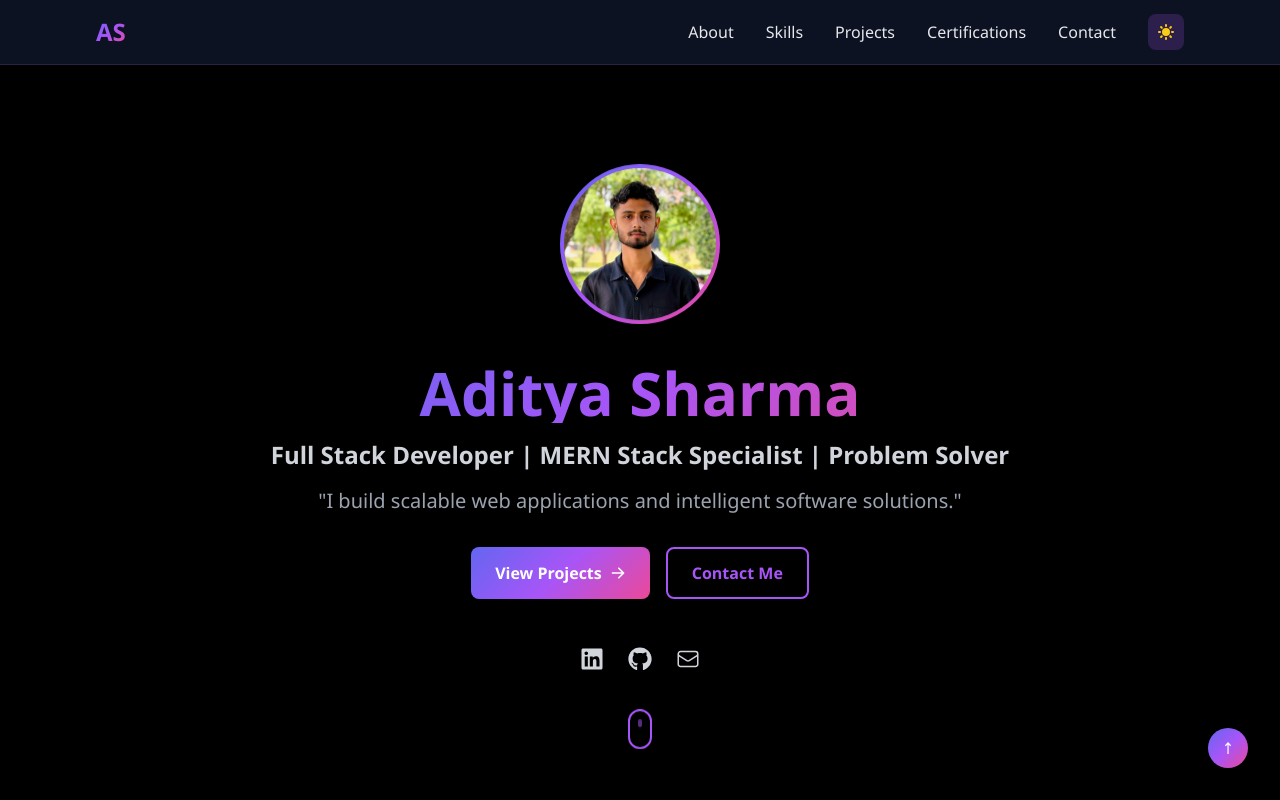
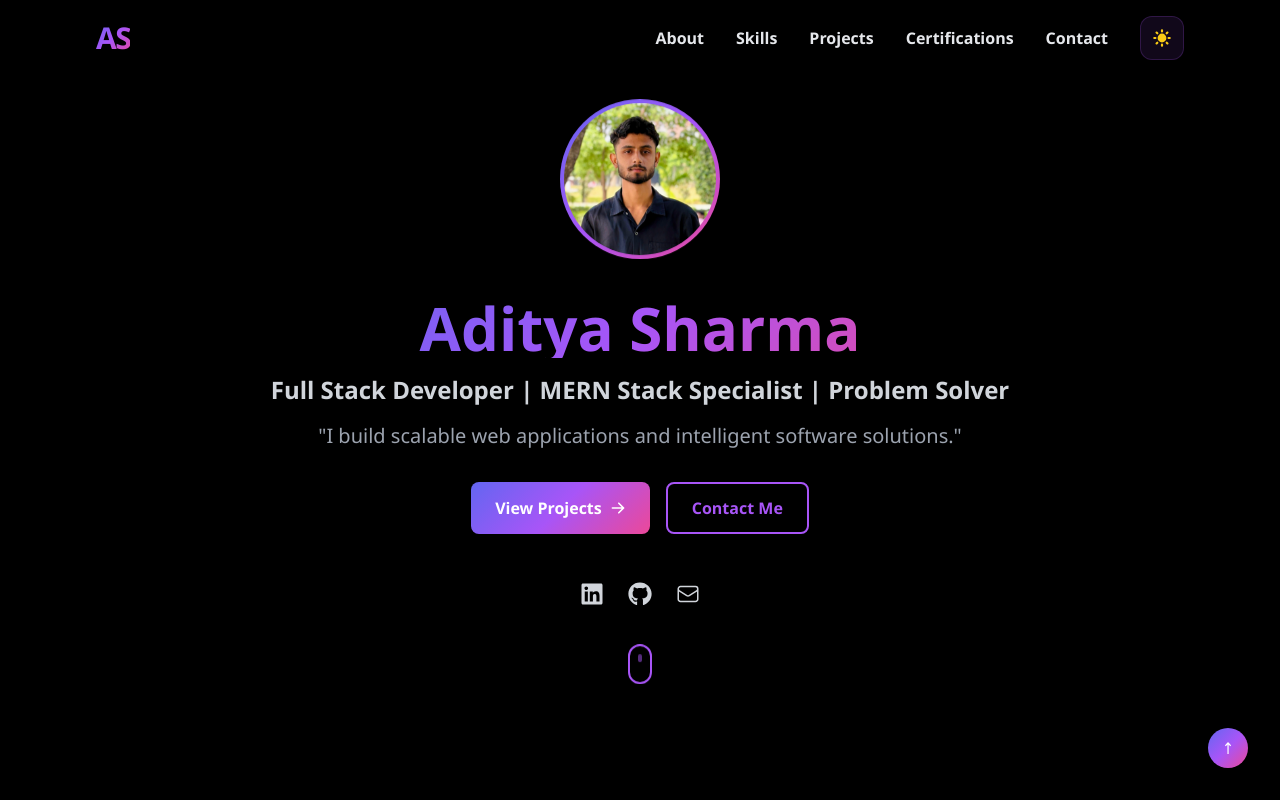
Before and after one commit to Aditya-566/Portfolio-frontend, a React (Vite) app: page / in a window 1280 px wide. Shown: the top 800 px of the page. Built offline with nearby package versions, Linux system fonts and the light colour scheme.

Commit message:
feat: enhance navbar with animations, update contact info, and fix section merging

```diff
--- a/src/components/Navbar.jsx
+++ b/src/components/Navbar.jsx
@@ -1,45 +1,98 @@
-import React, { useState } from 'react'
+import React, { useState, useEffect } from 'react'
 import { HiMenu, HiX, HiMoon, HiSun } from 'react-icons/hi'
+import { motion, AnimatePresence } from 'framer-motion'
 
 const Navbar = ({ isDark, setIsDark }) => {
   const [isOpen, setIsOpen] = useState(false)
+  const [scrolled, setScrolled] = useState(false)
+
+  useEffect(() => {
+    const handleScroll = () => {
+      setScrolled(window.scrollY > 50)
+    }
+    window.addEventListener('scroll', handleScroll)
+    return () => window.removeEventListener('scroll', handleScroll)
+  }, [])
 
   const navLinks = ['About', 'Skills', 'Projects', 'Certifications', 'Contact']
 
   const scrollToSection = (sectionId) => {
     const element = document.getElementById(sectionId.toLowerCase())
-    element?.scrollIntoView({ behavior: 'smooth' })
+    if (element) {
+      const offset = 80; // Navbar height offset
+      const bodyRect = document.body.getBoundingClientRect().top;
+      const elementRect = element.getBoundingClientRect().top;
+      const elementPosition = elementRect - bodyRect;
+      const offsetPosition = elementPosition - offset;
+
+      window.scrollTo({
+        top: offsetPosition,
+        behavior: 'smooth'
+      });
+    }
     setIsOpen(false)
   }
 
+  const navVariants = {
+    hidden: { opacity: 0, y: -20 },
+    visible: (i) => ({
+      opacity: 1,
+      y: 0,
+      transition: {
+        delay: i * 0.1,
+        duration: 0.5,
+        ease: "easeOut"
+      }
+    })
+  }
+
   return (
-    <nav className={`${isDark ? 'bg-slate-900/80 border-b border-purple-500/20' : 'bg-white/80 border-b border-gray-200'} backdrop-blur-md sticky top-0 z-50 transition-colors duration-300`}>
+    <nav className={`fixed w-full top-0 z-50 transition-all duration-500 ${
+      scrolled
+        ? (isDark ? 'bg-black/80 backdrop-blur-lg border-b border-purple-500/30 py-2' : 'bg-white/90 backdrop-blur-md border-b border-gray-200 py-2')
+        : 'bg-transparent py-4'
+    }`}>
       <div className="max-w-6xl mx-auto px-4 sm:px-6 lg:px-8">
-        <div className="flex justify-between items-center h-16">
-          {/* Logo */}
-          <div className="flex-shrink-0">
-            <span className="gradient-text text-2xl font-bold cursor-pointer hover:scale-110 transition-transform">
+        <div className="flex justify-between items-center">
+          {/* Logo with 360 rotation */}
+          <motion.div
+            className="flex-shrink-0"
+            whileHover={{ rotate: 360 }}
+            transition={{ duration: 0.8, ease: "easeInOut" }}
+          >
+            <span
+              onClick={() => window.scrollTo({ top: 0, behavior: 'smooth' })}
+              className="gradient-text text-3xl font-extrabold cursor-pointer tracking-tighter"
+            >
               AS
             </span>
-          </div>
+          </motion.div>
 
-          {/* Desktop Navigation */}
+          {/* Desktop Navigation with Assembling Animation */}
           <div className="hidden md:flex items-center space-x-8">
-            {navLinks.map((link) => (
-              <button
+            {navLinks.map((link, i) => (
+              <motion.button
                 key={link}
+                custom={i}
+                initial="hidden"
+                animate="visible"
+                variants={navVariants}
                 onClick={() => scrollToSection(link)}
-                className={`${isDark ? 'text-gray-200 hover:text-purple-400' : 'text-gray-700 hover:text-purple-600'} font-medium transition-colors duration-200`}
+                className={`relative group ${isDark ? 'text-gray-200 hover:text-purple-400' : 'text-gray-700 hover:text-purple-600'} font-semibold transition-colors duration-300`}
               >
                 {link}
-              </button>
+                <span className="absolute -bottom-1 left-0 w-0 h-0.5 bg-gradient-to-r from-purple-500 to-pink-500 transition-all duration-300 group-hover:w-full"></span>
+              </motion.button>
             ))}
-            <button
+            <motion.button
+              initial={{ scale: 0 }}
+              animate={{ scale: 1 }}
+              transition={{ delay: 0.6, type: "spring", stiffness: 260, damping: 20 }}
               onClick={() => setIsDark(!isDark)}
-              className={`p-2 rounded-lg ${isDark ? 'bg-purple-500/20 text-yellow-400' : 'bg-gray-200 text-gray-800'} transition-colors duration-300`}
+              className={`p-2.5 rounded-xl ${isDark ? 'bg-purple-500/10 text-yellow-400 border border-purple-500/20' : 'bg-gray-100 text-gray-800 border border-gray-200'} hover:scale-110 transition-all duration-300 shadow-lg`}
             >
-              {isDark ? <HiSun size={20} /> : <HiMoon size={20} />}
-            </button>
+              {isDark ? <HiSun size={22} /> : <HiMoon size={22} />}
+            </motion.button>
           </div>
 
           {/* Mobile Menu Button */}
@@ -52,7 +105,7 @@ const Navbar = ({ isDark, setIsDark }) => {
             </button>
             <button
               onClick={() => setIsOpen(!isOpen)}
-              className="text-2xl"
+              className={`text-3xl transition-transform duration-300 ${isOpen ? 'rotate-90 text-purple-500' : 'text-gray-400'}`}
             >
               {isOpen ? <HiX /> : <HiMenu />}
             </button>
@@ -60,19 +113,29 @@ const Navbar = ({ isDark, setIsDark }) => {
         </div>
 
         {/* Mobile Navigation */}
+        <AnimatePresence>
           {isOpen && (
-          <div className={`md:hidden pb-4 space-y-2 animate-slide-up`}>
-            {navLinks.map((link) => (
-              <button
+            <motion.div
+              initial={{ opacity: 0, height: 0 }}
+              animate={{ opacity: 1, height: 'auto' }}
+              exit={{ opacity: 0, height: 0 }}
+              className={`md:hidden mt-4 pb-6 space-y-2 overflow-hidden`}
+            >
+              {navLinks.map((link, i) => (
+                <motion.button
                   key={link}
+                  initial={{ x: -20, opacity: 0 }}
+                  animate={{ x: 0, opacity: 1 }}
+                  transition={{ delay: i * 0.05 }}
                   onClick={() => scrollToSection(link)}
-                className={`block w-full text-left px-4 py-2 rounded-lg ${isDark ? 'hover:bg-purple-500/20' : 'hover:bg-gray-100'} transition-colors`}
+                  className={`block w-full text-left px-5 py-3 rounded-xl font-medium ${isDark ? 'text-gray-300 hover:bg-purple-500/10 hover:text-purple-400' : 'text-gray-600 hover:bg-gray-50 hover:text-purple-600'} transition-all duration-300`}
                 >
                   {link}
-              </button>
+                </motion.button>
               ))}
-          </div>
+            </motion.div>
           )}
+        </AnimatePresence>
       </div>
     </nav>
   )
--- a/src/components/Projects.jsx
+++ b/src/components/Projects.jsx
@@ -56,7 +56,7 @@ const Projects = () => {
   ]
 
   return (
-    <section id="projects" className="py-20 px-4 bg-slate-800/50">
+    <section id="projects" className="py-20 px-4">
       <div className="max-w-5xl mx-auto">
         <h2 className="section-title text-center mb-12">Featured Projects</h2>
 
--- a/src/components/SocialLinks.jsx
+++ b/src/components/SocialLinks.jsx
@@ -6,19 +6,19 @@ const SocialLinks = () => {
   const socials = [
     {
       name: 'LinkedIn',
-      url: 'https://linkedin.com/in/ad-566',
+      url: 'https://www.linkedin.com/in/aditya566/',
       icon: <FaLinkedin size={24} />,
       color: 'hover:text-blue-400',
     },
     {
       name: 'GitHub',
-      url: 'https://github.com/Ad-566',
+      url: 'https://github.com/Aditya-566',
       icon: <FaGithub size={24} />,
       color: 'hover:text-gray-300',
     },
     {
       name: 'Email',
-      url: 'mailto:aditya@gmail.com',
+      url: 'mailto:aditya566sharma@gmail.com',
       icon: <HiOutlineEnvelope size={24} />,
       color: 'hover:text-red-400',
     },
```
Also changed, not shown: package.json (+6 -5 lines). Lines whose indentation alone changed are shown as unchanged.
